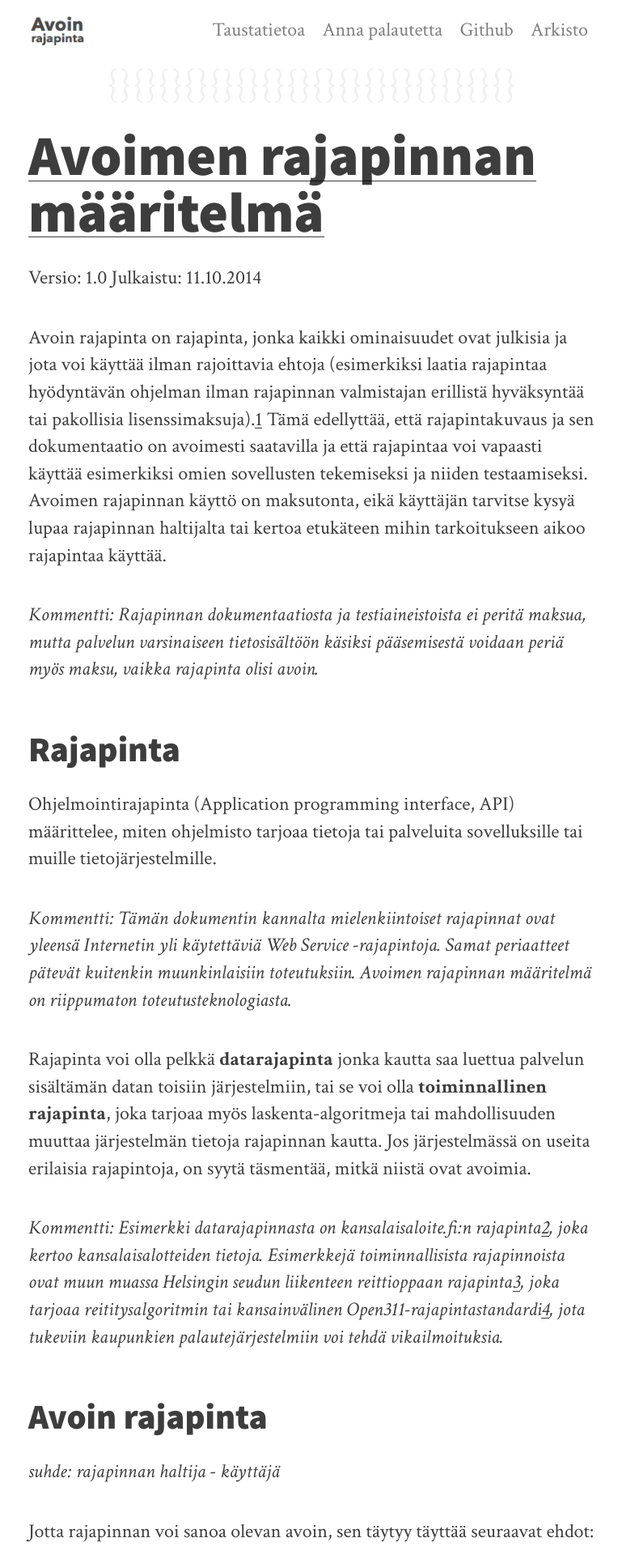
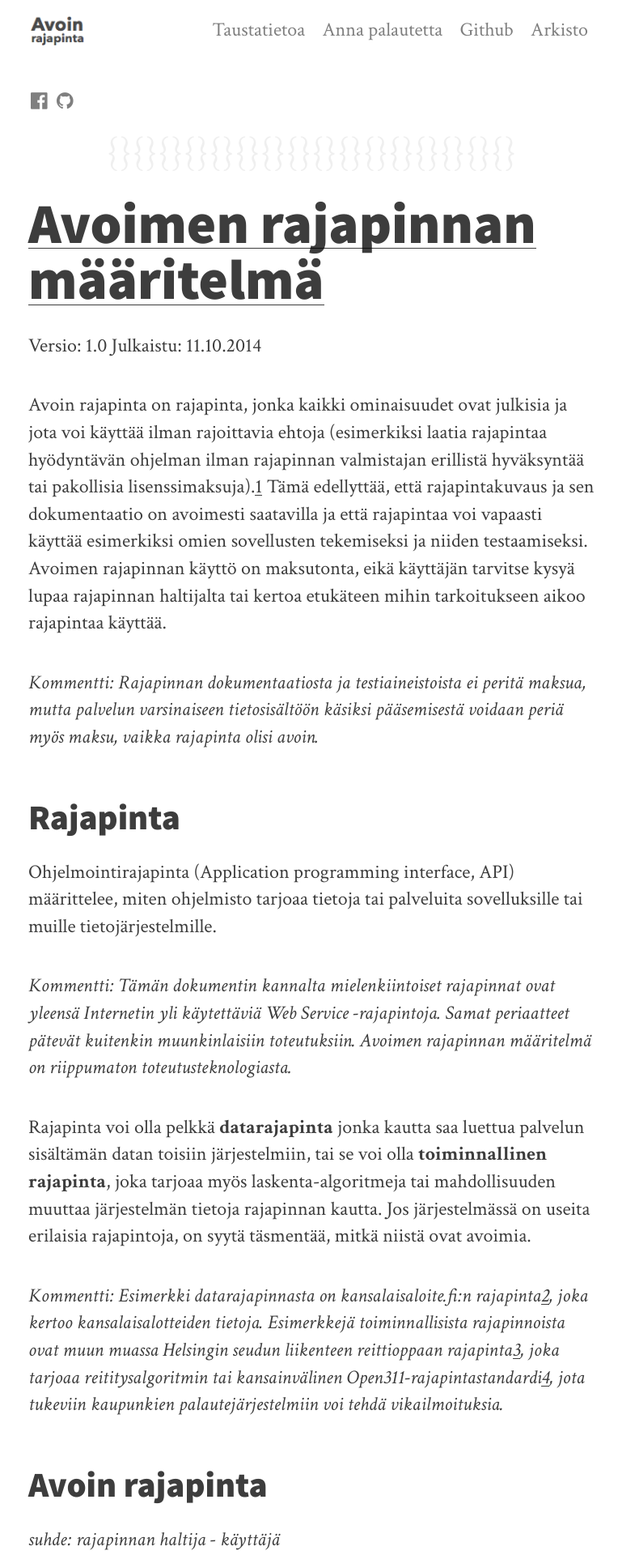
Before and after one commit to okffi/open-api-definition, a Jekyll site: the page built from index.html, in a window 1280 px wide. Shown: the top 1920 px of the page at 81% size, without its empty margins (255-1019 px from the left). Built offline with Jekyll 4.4.1, drawn with Linux system fonts in a browser that asks for light colours; nearby versions of some CDN libraries; the list of posts is cut into pages by our own code.

Commit message:
Update _config.yml
Pientä fiilausta

```diff
--- a/_config.yml
+++ b/_config.yml
@@ -36,8 +36,8 @@ country_name: Finland
 
 # If you want to show the subtitle anywhere else than the front page, use
 # {% include subtitle.html %} to include it anywhere you want.
-show-subtitle: true
-display-social-icons: false
+show-subtitle: false
+display-social-icons: true
 
 footer-text: This is the footer.<br><a href="http://steinvc.github.io/holo-alfa/">Holo Alfa</a>.
 
```
